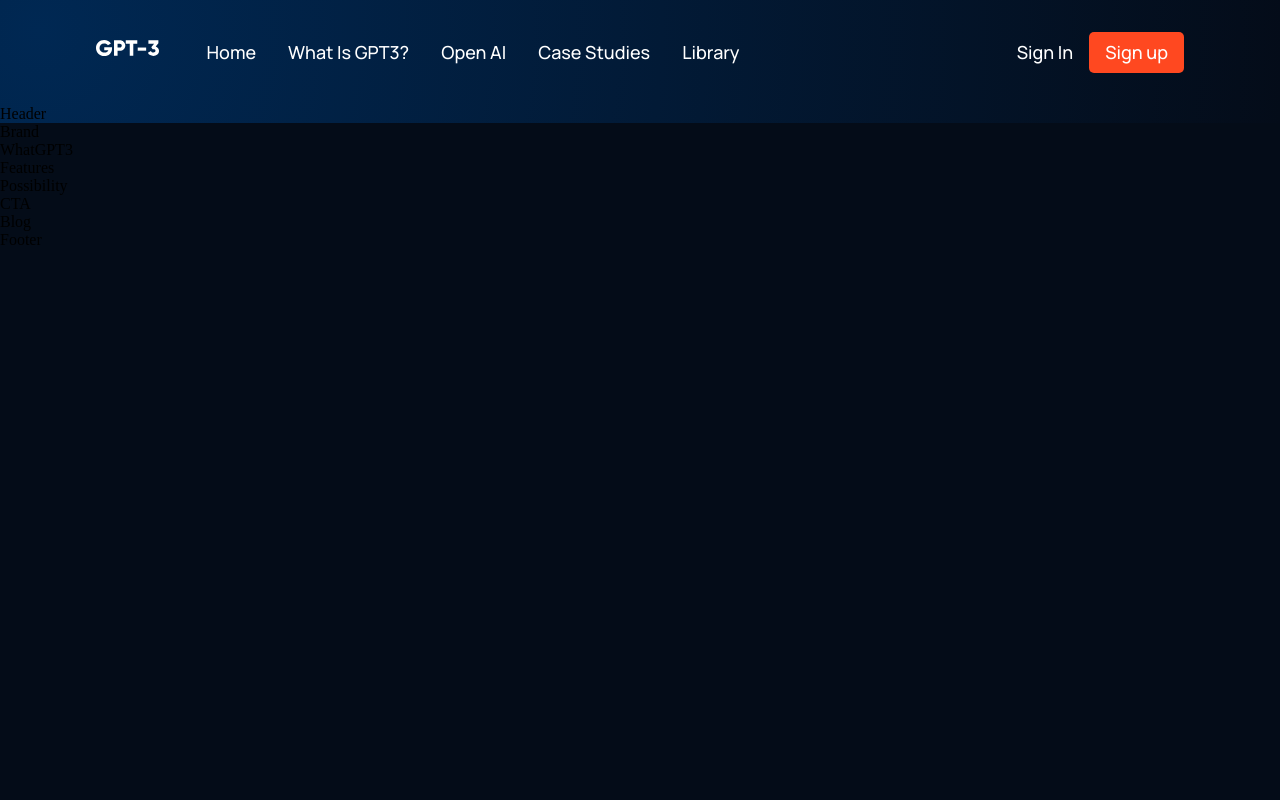
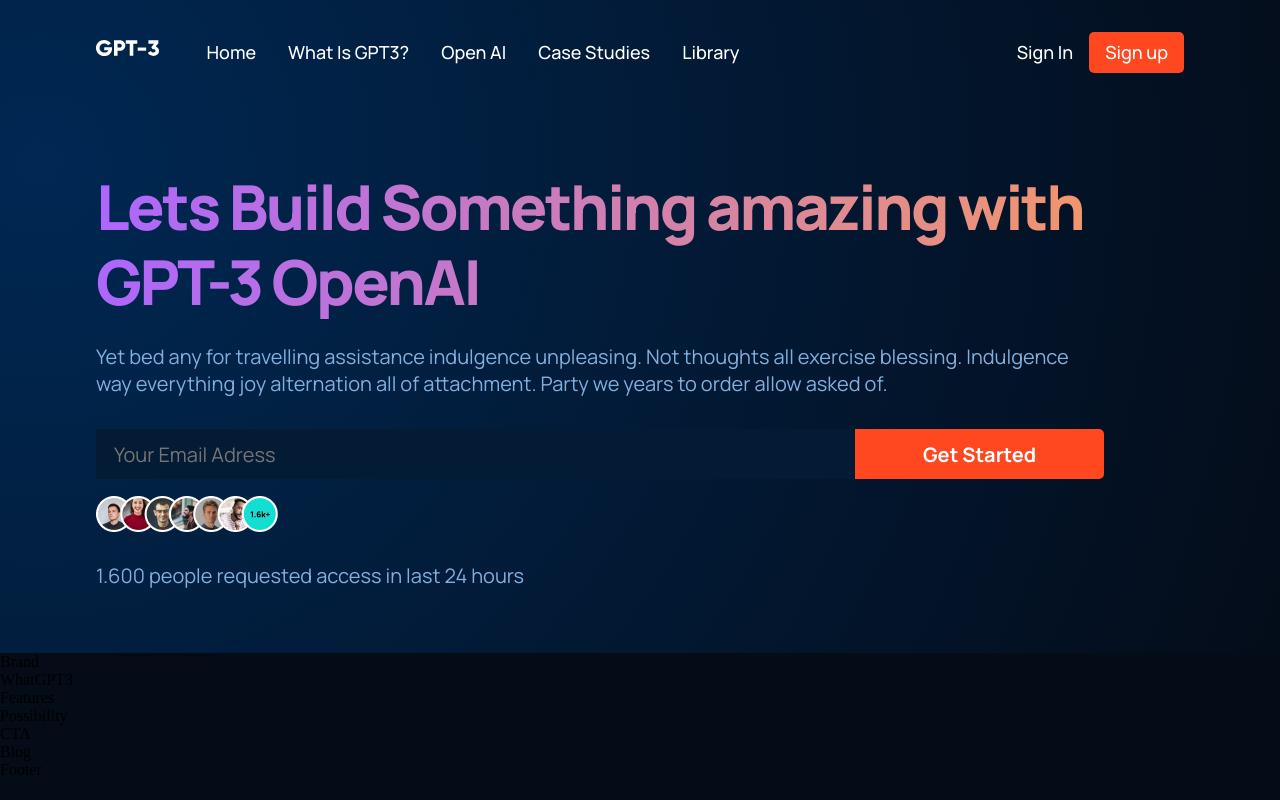
Before and after one commit to jczambon/pag_gpt, a React (Create React App) app: page / in a window 1280 px wide. Built offline with nearby package versions, Linux system fonts and the light colour scheme.

Commit message:
add header

```diff
--- a/src/containers/header/Header.jsx
+++ b/src/containers/header/Header.jsx
@@ -1,10 +1,28 @@
 import React from 'react';
 import './header.css';
+import people from '../../assets/people.png';
+import ai from '../../assets/ai.png';
 
 const Header = () => {
   return (
-    <div>
-        Header
+    <div className='gpt3__header section__padding id="home"'>
+        <div className='gpt3__header-content'>
+          <h1 className='gradient__text'>Lets Build Something amazing with GPT-3 OpenAI</h1>
+          <p>Yet bed any for travelling assistance indulgence unpleasing. Not thoughts all exercise blessing. Indulgence way everything joy alternation all of attachment. Party we years to order allow asked of.</p>
+          <div className='gpt3__header-content__input'>
+            <input  type='email' placeholder='Your Email Adress'/>
+            <button type='button'>Get Started </button>
+          </div>
+
+          <div className='gpt3__header-content__people'>
+            <img src={people} alt='people'/>
+            <p>1.600 people requested access in last 24 hours</p>
+          </div>
+
+          {/*<div className='gpt3__header-image'>
+            <img src={ai} alt='ai'/>
+          </div>*/}
+        </div>
     </div>
   )
 }
--- a/src/containers/header/header.css
+++ b/src/containers/header/header.css
@@ -0,0 +1,75 @@
+.gpt3__header {
+    display: flex;
+}
+
+.gpt3__header-content {
+    flex: 1;
+    display: flex;
+    justify-content: center;
+    align-items: flex-start;
+    flex-direction: column;
+
+    margin-right: 5rem;
+}
+
+.gpt3__header-content h1 {
+    font-family: var(--font-family);
+    font-weight: 800;
+    font-size: 62px;
+    line-height: 75px;
+    letter-spacing: -0.04em;
+}
+
+.gpt3__header-content p {
+    font-family: var(--font-family);
+    font-style: normal;
+    font-weight: normal;
+    font-size: 20px;
+    line-height: 27px;
+    color: var(--color-text);
+
+    margin-top: 1.5rem;
+}
+
+.gpt3__header-content__input {
+    width: 100%;
+    margin: 2rem 0 1rem;
+    display: flex;
+}
+
+.gpt3__header-content__input input {
+    flex: 2;
+    width: 100%;
+    min-height: 50px;
+    background: var(--color-footer);
+    font-family: var(--font-family);
+    font-size: 20px;
+    line-height: 27px;
+    color: #3d6184;
+    border: 2px solid var(--color-footer);
+    padding: 0 1rem;
+    outline: none;
+    color: #fff;
+
+    border-top-right-radius: 5px;
+    border-bottom-right-radius: 5px;
+}
+
+.gpt3__header-content__input button {
+    flex: 0.6;
+    width: 100%;
+    min-height: 50px;
+    background: #ff4820;
+    font-family: var(--font-family);
+    font-weight: bold;
+    font-size: 20px;
+    font-weight: 27px;
+    color: #fff;
+    cursor: pointer;
+    outline: none;
+    padding: 0 1rem;
+    border: none;
+
+    border-top-right-radius: 5px;
+    border-bottom-right-radius: 5px;
+}
```
